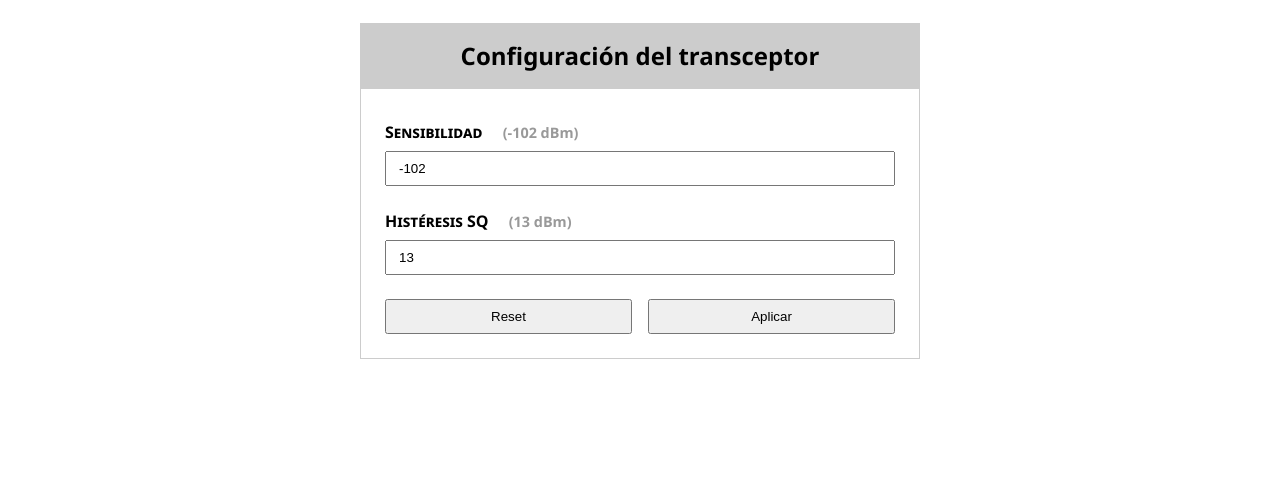
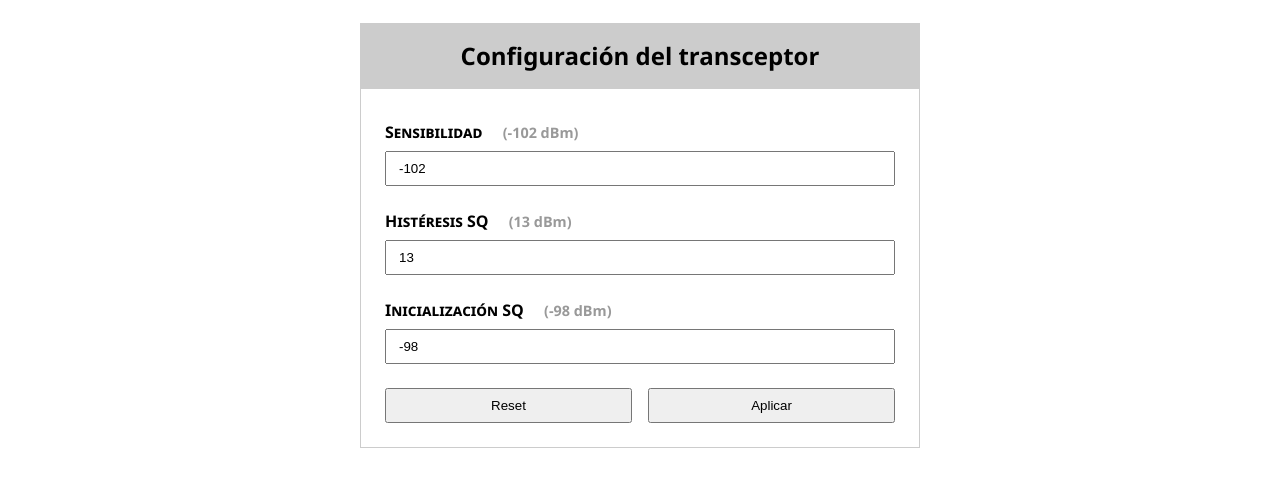
Before and after one commit to fmedinilla/simradio, a plain HTML site: page config.html in a window 1280 px wide. Both pictures are taken after a click on the button "Reset". Shown: the part 78-564 px from the top of the page. Drawn offline with Linux system fonts and the light colour scheme.

Commit message:
feat: add SQ initialization input and integrate with configuration logic

```diff
--- a/config.html
+++ b/config.html
@@ -31,6 +31,11 @@
                 <input id="histeresis-input" type="number" min="0" value="13">
             </div>
 
+            <div>
+                <label for="sq-init-input">Inicialización SQ <span class="actual-value" id="sq-init-currentValue">(-98 dBm)</span></label>
+                <input id="sq-init-input" type="number" min="-120" max="-90" value="-98">
+            </div>
+
             <div class="controls">
                 <button id="config__reset-btn">Reset</button>
                 <button id="config__apply-btn">Aplicar</button>
--- a/js/config.js
+++ b/js/config.js
@@ -1,46 +1,56 @@
 const $sensibilityInput = document.getElementById("sensibility-input");
 const $histeresisInput = document.getElementById("histeresis-input");
+const $sqInitInput = document.getElementById("sq-init-input");
 const $sensibilityCurrentVal = document.getElementById("sensibility-currentValue");
 const $histeresisCurrentVal = document.getElementById("histeresis-currentValue");
+const $sqInitCurrentVal = document.getElementById("sq-init-currentValue");
 
 function resetConfigForm() {
     const DEFAULT_SENSIBILITY = -102;
     const DEFAULT_HISTERESIS = 13;
+    const DEFAULT_SQ_INIT = -98;
 
     const sensVal = DEFAULT_SENSIBILITY;
     const histVal = DEFAULT_HISTERESIS;
+    const sqInitVal = DEFAULT_SQ_INIT;
 
     $sensibilityInput.value = DEFAULT_SENSIBILITY;
     $histeresisInput.value = DEFAULT_HISTERESIS;
+    $sqInitInput.value = DEFAULT_SQ_INIT;
 
-    setConfig({sensVal, histVal});
+    setConfig({sensVal, histVal, sqInitVal});
 }
 
 function applyConfigForm() {
     const sensVal = $sensibilityInput.value;
     const histVal = $histeresisInput.value;
+    const sqInitVal = $sqInitInput.value;
 
-    setConfig({sensVal, histVal});
+    setConfig({sensVal, histVal, sqInitVal});
 }
 
-function setConfig({sensVal, histVal}) {
+function setConfig({sensVal, histVal, sqInitVal}) {
     // update UI
     $sensibilityCurrentVal.innerText = `(${sensVal} dBm)`;
     $histeresisCurrentVal.innerText = `(${histVal} dBm)`;
+    $sqInitCurrentVal.innerText = `(${sqInitVal} dBm)`;
 
     // save on local storage
     localStorage.setItem("sensVal", sensVal);
     localStorage.setItem("histVal", histVal);
+    localStorage.setItem("sqInitVal", sqInitVal);
 }
 
 function getConfig() {
-    const sensVal = localStorage.getItem("sensVal");
-    const histVal = localStorage.getItem("histVal");
+    const sensVal = localStorage.getItem("sensVal") || -102;
+    const histVal = localStorage.getItem("histVal") || 13;
+    const sqInitVal = localStorage.getItem("sqInitVal") || -98;
 
     $sensibilityInput.value = sensVal;
     $histeresisInput.value = histVal;
+    $sqInitInput.value = sqInitVal;
 
-    setConfig({sensVal, histVal});
+    setConfig({sensVal, histVal, sqInitVal});
 }
 
 document.getElementById("config__reset-btn").addEventListener("click", () => resetConfigForm());
```
Also changed, not shown: js/transceiver.js (+8 -6 lines).
